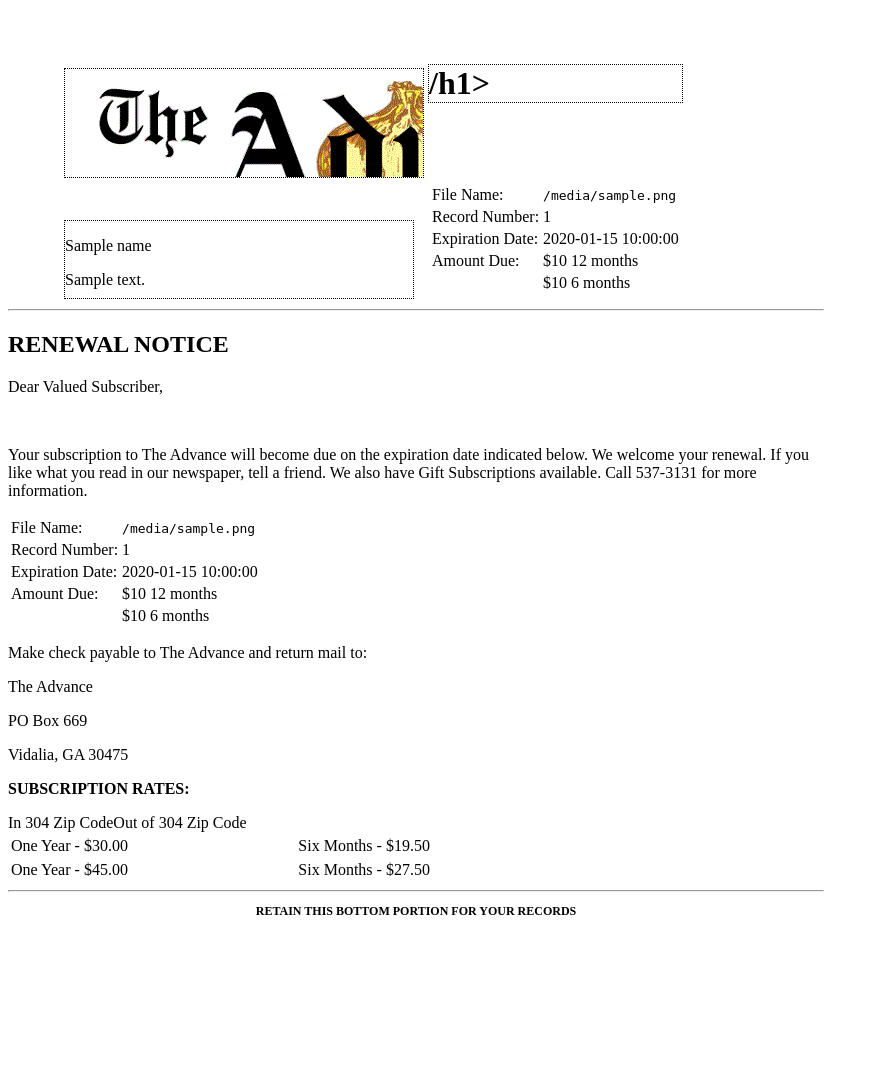
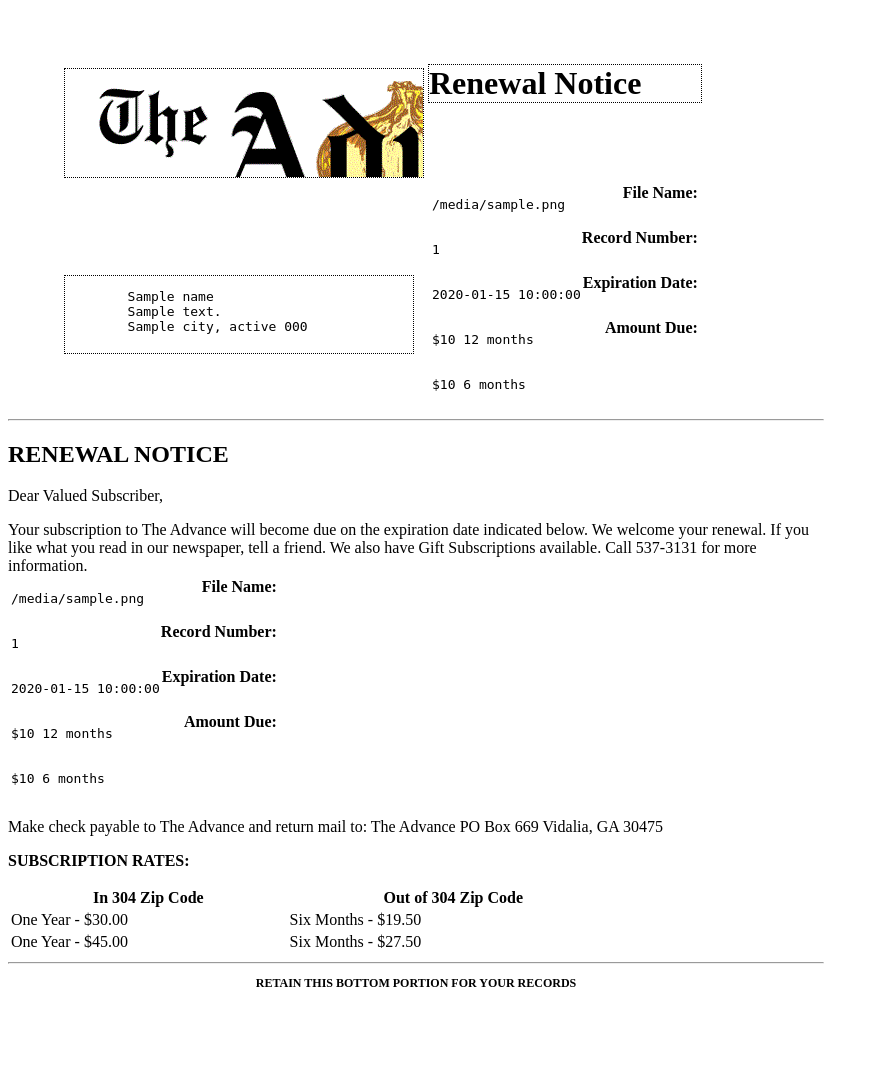
Before and after one commit to hollowaytape/advance, a Python web app: template templates/renewal_notice.html in a window 1280 px wide. Shown: the whole page, without its empty margins (0-879 px from the left). Run offline with Jinja, Linux system fonts and the light colour scheme; the template is opened without the code that fills it: most values are stand-ins (such as "Sample title", 1, 10 or a date in 2020).

Commit message:
DB populated miraculously... now fixing graphic design.

```diff
--- a/templates/renewal_notice.html
+++ b/templates/renewal_notice.html
@@ -41,14 +41,16 @@
             outline: 1px dotted;
             }
         letter {
-            margin-left: 1.0in;
-            margin-right: 1.0in;
+            margin-left: 1.4in;
+            margin-right: 1.4in;
+            }
         td.firstColumn {
-            text-align: right;
+            float: right;
             font-weight: bold;
             }
         td.secondColumn {
-            text-align: left;
+            float: left;
+            }
         </style>
 </head>
 <body>
@@ -59,80 +61,92 @@
         <p>PO Box 669 - 205 East First St - TOOMBS COUNTY - VIDALIA, GA 30475</p>
         <p>Phone 912-293-3131 - FAX 912-437-4899 - Email: theadvance@bellsouth.net</p></td></div>
 
-        <td><h1><div style="outline: 1px dotted;"Renewal Notice<</div>/h1></td>
+        <td><h1 style="font-family:Arial Bold; align: center;"><div style="outline: 1px dotted">Renewal Notice</div></h1></td>
     </tr>
     <tr>
-        <td><div class="address_window"><p>{{ name }}</p>
-        <p>{{ address }}</p>
-        <p>{{ city }}, {{ state }} {{ zip }}</p>
+        <td><div class="address_window">
+        <pre>
+        {{ name }}
+        {{ address }}
+        {{ city }}, {{ state }} {{ zip }}
+        </pre>
 
         <td>
             <table>
 
             <tr>
-                <td class="firstColumn">File Name:</td>
+                <td class="firstColumn"><b>File Name:</b></td>
                 <td class="secondColumn"><pre>{{ file_code }}</pre></td>
             </tr>
             <tr>
-                <td class="firstColumn">Record Number:</td>
-                <td class="secondColumn">{{ record_number }}</td>
+                <td class="firstColumn"><b>Record Number:</b></td>
+                <td class="secondColumn"><pre>{{ record_number }}</pre></td>
             </tr>
             <tr>
-                <td class="firstColumn">Expiration Date:</td>
-                <td class="secondColumn">{{ expiration_date }}</td>
+                <td class="firstColumn"><b>Expiration Date:</b></td>
+                <td class="secondColumn"><pre>{{ expiration_date }}</pre></td>
             </tr>
             <tr>
-                <td class="firstColumn">Amount Due:</td>
-                <td class="secondColumn">${{ price_twelve }} 12 months</td>
+                <td class="firstColumn"><b>Amount Due:</b></td>
+                <td class="secondColumn"><pre>${{ price_twelve }} 12 months</pre></td>
             </tr>
             <tr>
                 <td class="firstColumn"></td>
-                <td class="secondColumn">${{ price_six }} 6 months</td>
+                <td class="secondColumn"><pre>${{ price_six }} 6 months</pre></td>
+            </tr>
             </table>
+    </tr>
 </table>
 
 <hr>
 <div class="letter">
 <h2><strong>RENEWAL NOTICE</strong></h2>
-<p>Dear Valued Subscriber,</p><br />
-<p>Your subscription to The Advance will become due on the expiration date indicated below. We welcome your renewal. If you like what you read in our newspaper, tell a friend. We also have Gift Subscriptions available. Call 537-3131 for more information.</p>
-
+<p>Dear Valued Subscriber,
+<p>Your subscription to The Advance will become due on the expiration date indicated below. We welcome your renewal. If you like what you read in our newspaper, tell a friend. We also have Gift Subscriptions available. Call 537-3131 for more information.
+<br />
 <table>
             <tr>
-                <td class="firstColumn">File Name:</td>
+                <td class="firstColumn"><b>File Name:</b></td>
                 <td class="secondColumn"><pre>{{ file_code }}</pre></td>
             </tr>
             <tr>
-                <td class="firstColumn">Record Number:</td>
-                <td class="secondColumn">{{ record_number }}</td>
+                <td class="firstColumn"><b>Record Number:</b></td>
+                <td class="secondColumn"><pre>{{ record_number }}</pre></td>
             </tr>
             <tr>
-                <td class="firstColumn">Expiration Date:</td>
-                <td class="secondColumn">{{ expiration_date }}</td>
+                <td class="firstColumn"><b>Expiration Date:</b></td>
+                <td class="secondColumn"><pre>{{ expiration_date }}</pre></td>
             </tr>
             <tr>
-                <td class="firstColumn">Amount Due:</td>
-                <td class="secondColumn">${{ price_twelve }} 12 months</td>
+                <td class="firstColumn"><b>Amount Due:</b></td>
+                <td class="secondColumn"><pre>${{ price_twelve }} 12 months</pre></td>
             </tr>
             <tr>
                 <td class="firstColumn"></td>
-                <td class="secondColumn">${{ price_six }} 6 months</td>
-</table>
+                <td class="secondColumn"><pre>${{ price_six }} 6 months</pre></td>
+            </tr>
+            </table>
 
-<p>Make check payable to The Advance and return mail to:</p>
+<p>Make check payable to The Advance and return mail to:
 
-<p>The Advance</p>
-<p>PO Box 669</p>
-<p>Vidalia, GA 30475</p>
+The Advance
+PO Box 669
+Vidalia, GA 30475
 
 <p><strong>SUBSCRIPTION RATES:</strong></p>
 <table width="75%">
-    <tr>In 304 Zip Code</tr>
+    <tr>
+        <th>In 304 Zip Code</th>
+        <th>Out of 304 Zip Code</th>
+    </tr>
+    <tr>
         <td>One Year - $30.00</td>
         <td>Six Months - $19.50</td>
-    <tr>Out of 304 Zip Code</tr>
+    </tr>
+    <tr>
         <td>One Year - $45.00</td>
         <td>Six Months - $27.50</td>
+    </tr>
 </table>
 <hr>
 <p style="text-align:center; font-size:12px"><strong>RETAIN THIS BOTTOM PORTION FOR YOUR RECORDS</strong></p>
```
Also changed, not shown: populate.py (+32 -18 lines), subs/model.py (+18 -9 lines).
